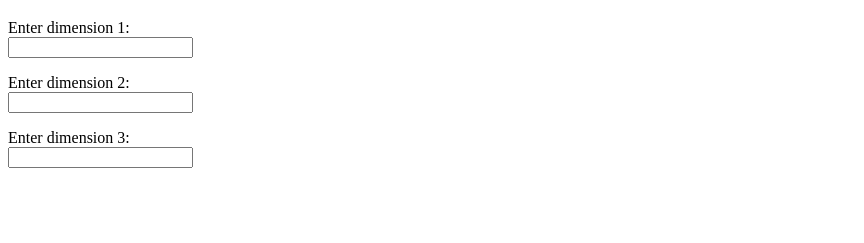
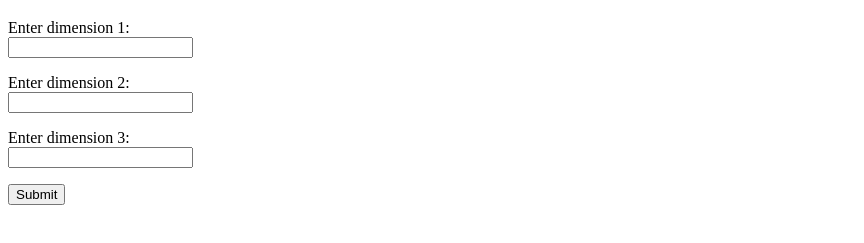
Before and after one commit to Kibet1816/Triangle-tracker, a plain HTML site: page index.html in a window 1280 px wide. Shown: the part 61-304 px from the top of the page, without its empty margins (0-864 px from the left). Drawn offline with Linux system fonts and the light colour scheme.

Commit message:
Added submit button

```diff
--- a/index.html
+++ b/index.html
@@ -14,7 +14,7 @@
     	  <input type="text" name="dimension2" id="dimension2"><br></p>
     	<p><label>Enter dimension 3</label>: <br>
     	  <input type="text" name="dimension3" id="dimension3"><br></p>
-    	<p></p>
+    	 <input type="submit" name="submit">
     </form>
   </body>
 </html>
```
